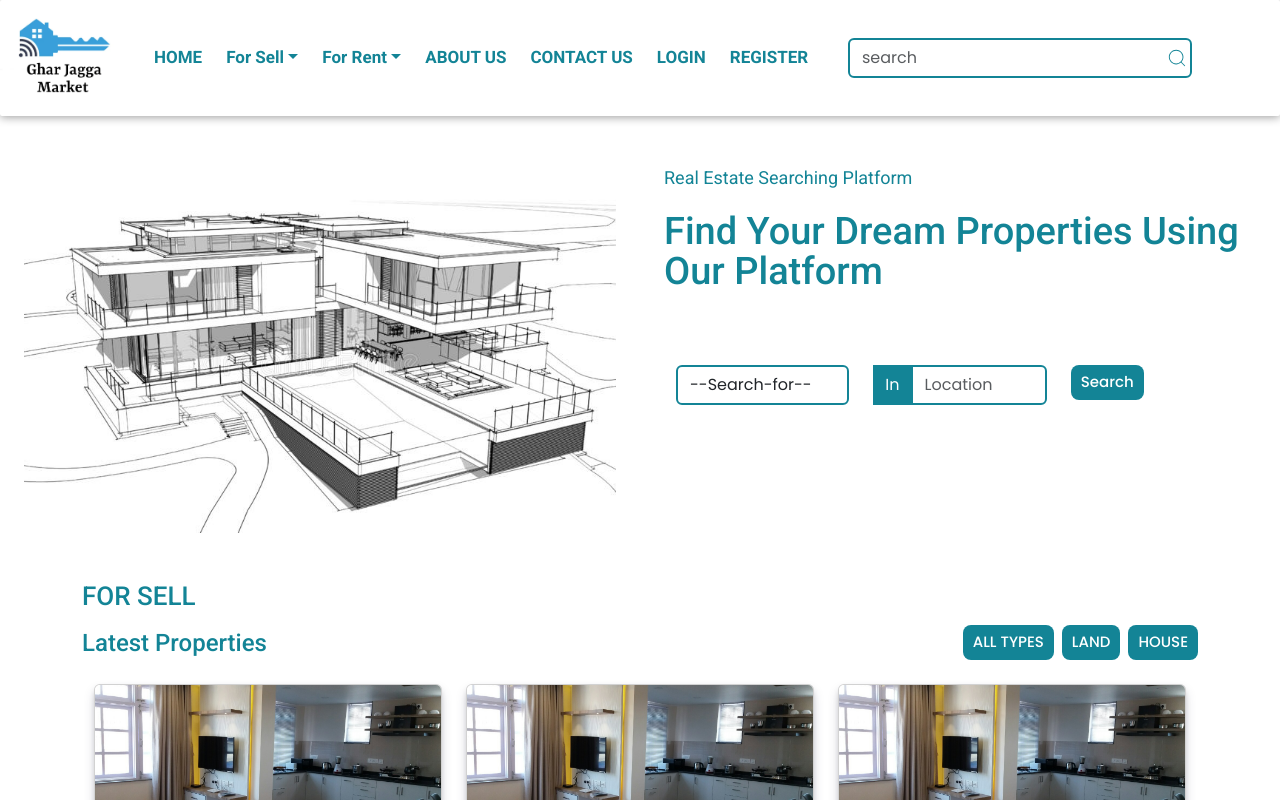
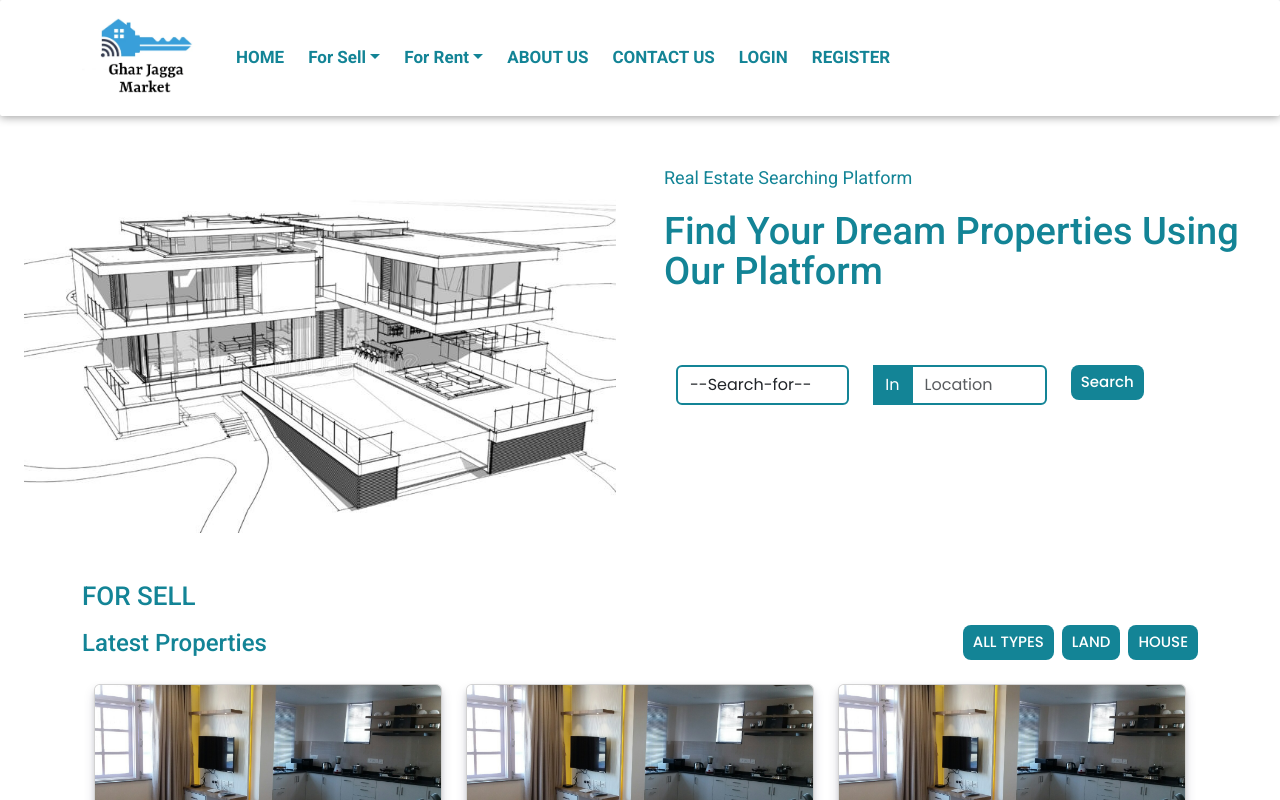
Before and after one commit to yubrajgiri05/Gharjagga_Market, a React (Vite) app: page / in a window 1280 px wide. Shown: the top 800 px of the page. Built offline with nearby package versions, Linux system fonts and the light colour scheme; a web font is replaced by a local one.

Commit message:
change in footer

```diff
--- a/src/App.jsx
+++ b/src/App.jsx
@@ -22,11 +22,7 @@ const App = () => {
           <Route path="/" element={<Home />} />
           <Route
             path="about"
-            element={
-              <ProtectedRoute user={user}>
-                <About />
-              </ProtectedRoute>
-            }
+            element={<About />}
           />
           <Route path="contact" element={<Contact />} />
           <Route path="login" element={<LogIn />} />
--- a/src/General/Navbar.jsx
+++ b/src/General/Navbar.jsx
@@ -9,7 +9,7 @@ const Navbar = () => {
   return (
     <>
         <nav className="navbar navbar-expand-lg">
-        <div className="container-fluid position-relative">
+        <div className="container position-relative">
             <Link to="/" className="navbar-brand">
                 <img src={logo} alt="" srcset="" />
             </Link>
@@ -51,10 +51,6 @@ const Navbar = () => {
 
 
             </ul>
-            <form className="d-flex position-relative px-3" role="search" style={{width:'fit-content'}}>
-                     <input className="form-control position-relative me-2" type="search" placeholder="search" aria-label="Search" />
-                     <CiSearch className="search-icon"/>
-            </form>
             </div>
             <div className="d-flex gap-2 nav-button pe-5">
                 <button className="navbar-toggler" type="button" data-bs-toggle="offcanvas" data-bs-target="#staticBackdrop" aria-controls="staticBackdrop">
```
